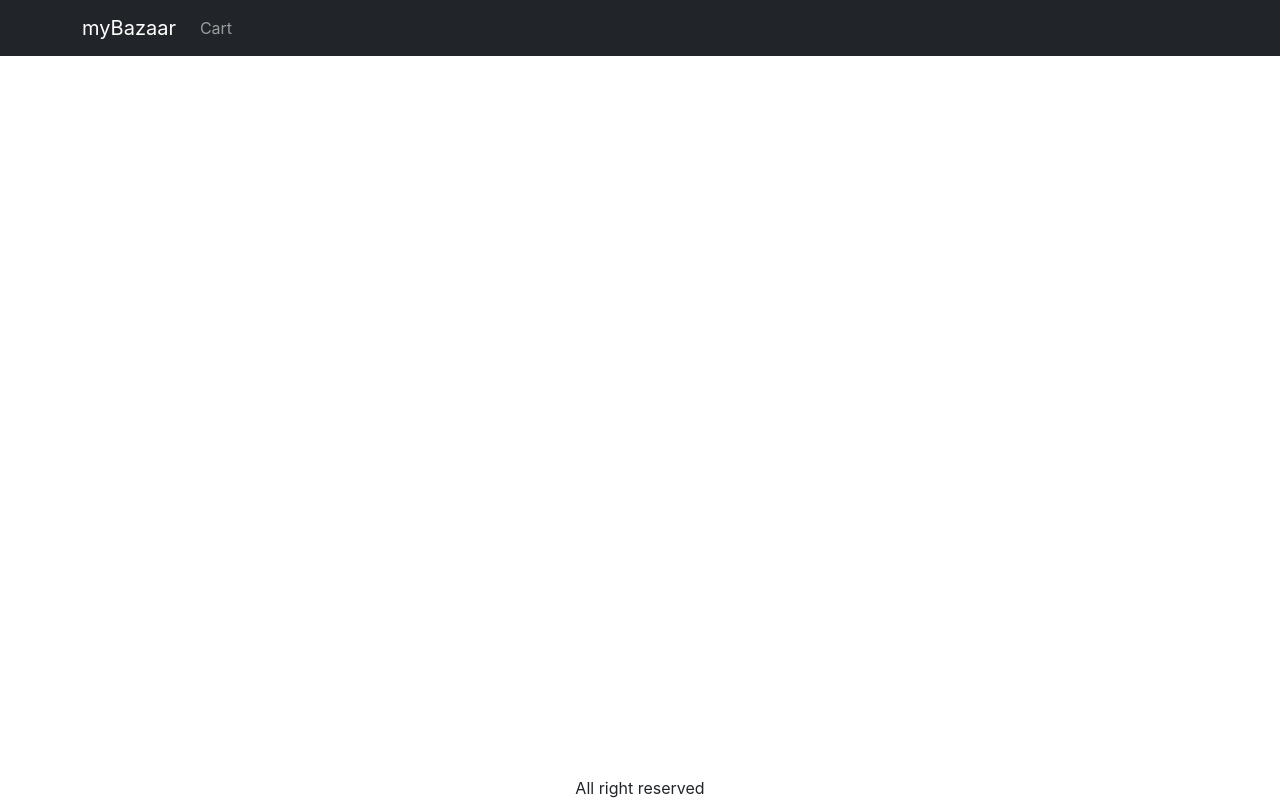
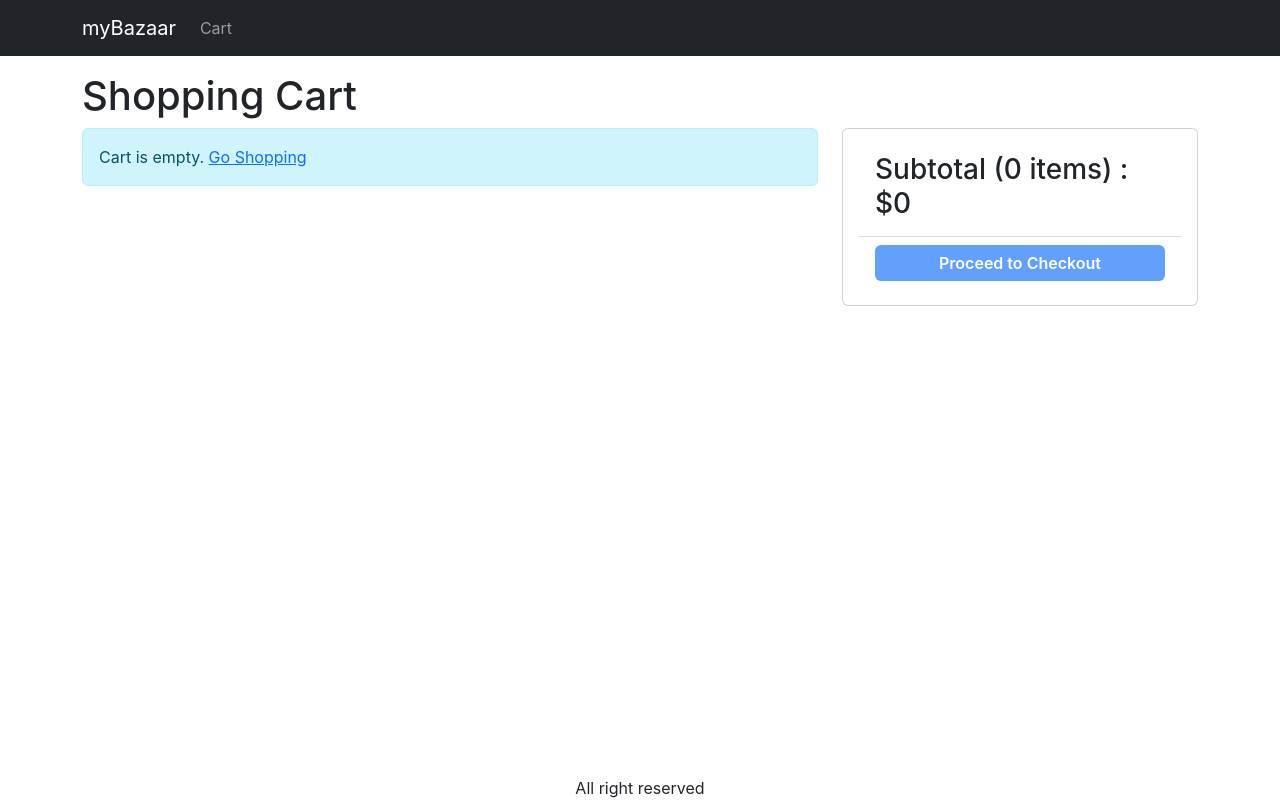
Before and after one commit to X-genius/myBazaar, a React (Create React App) app in the folder client/: page /cart in a window 1280 px wide. Built offline with nearby package versions, Linux system fonts and the light colour scheme.

Commit message:
create-cart-screen

```diff
--- a/client/src/App.js
+++ b/client/src/App.js
@@ -8,6 +8,7 @@ import Nav from 'react-bootstrap/Nav';
 import Badge from 'react-bootstrap/Badge';
 import { Store } from './Store';
 import { useContext } from 'react';
+import CartScreen from './screens/CartScreen';
 
 function App() {
   const { state } = useContext(Store);
@@ -38,6 +39,7 @@ function App() {
           <Container className="mt-3">
             <Routes>
               <Route path="/product/:slug" element={<ProductScreen />} />
+              <Route path="/cart" element={<CartScreen />} />
               <Route path="/" element={<HomeScreen />} />
             </Routes>
           </Container>
--- a/client/src/index.css
+++ b/client/src/index.css
@@ -45,3 +45,7 @@ main {
 .product-info {
   padding: 1rem;
 }
+
+.img-thumbnail {
+  height: 80px;
+}
--- /dev/null
+++ b/client/src/screens/CartScreen.js
@@ -0,0 +1,104 @@
+import React, { useContext } from 'react';
+import { Store } from '../Store';
+import { Helmet } from 'react-helmet-async';
+import Row from 'react-bootstrap/Row';
+import Col from 'react-bootstrap/Col';
+import MessageBox from '../components/MessageBox';
+import Card from 'react-bootstrap/Card';
+import ListGroup from 'react-bootstrap/ListGroup';
+import Button from 'react-bootstrap/Button';
+import { Link } from 'react-router-dom';
+
+function CartScreen() {
+  const { state, dispatch: ctxDispatch } = useContext(Store);
+  const {
+    cart: { cartItems },
+  } = state;
+
+  return (
+    <div>
+      <Helmet>
+        <title>Shopping Cart</title>
+      </Helmet>
+
+      <h1>Shopping Cart</h1>
+
+      <Row>
+        <Col md={8}>
+          {cartItems.length === 0 ? (
+            <MessageBox>
+              Cart is empty. <Link to="/">Go Shopping</Link>
+            </MessageBox>
+          ) : (
+            <ListGroup>
+              {cartItems.map((item) => (
+                <ListGroup.Item key={item._id}>
+                  <Row className="align-items-center">
+                    <Col md={4}>
+                      <img
+                        src={item.image}
+                        alt={item.name}
+                        className="img-fluid rounded img-thumbnail"
+                      ></img>{' '}
+                      <Link to={`/product/${item.slug}`}>{item.name}</Link>
+                    </Col>
+
+                    <Col md={3}>
+                      <Button variant="light" disabled={item.quantity === 1}>
+                        <i className="fas fa-minus-circle"></i>
+                      </Button>{' '}
+                      <span>{item.quantity}</span>{' '}
+                      <Button
+                        variant="light"
+                        disabled={item.quantity === item.countInStock}
+                      >
+                        <i className="fas fa-plus-circle"></i>
+                      </Button>
+                    </Col>
+
+                    <Col md={3}>${item.price}</Col>
+
+                    <Col md={2}>
+                      <Button variant="light">
+                        <i className="fas fa-trash"></i>
+                      </Button>
+                    </Col>
+                  </Row>
+                </ListGroup.Item>
+              ))}
+            </ListGroup>
+          )}
+        </Col>
+
+        <Col md={4}>
+          <Card>
+            <Card.Body>
+              <ListGroup variant="flush">
+                <ListGroup.Item>
+                  <h3>
+                    Subtotal ({cartItems.reduce((a, c) => a + c.quantity, 0)}{' '}
+                    items) : $
+                    {cartItems.reduce((a, c) => a + c.price * c.quantity, 0)}
+                  </h3>
+                </ListGroup.Item>
+                <ListGroup.Item>
+                  <div className="d-grid">
+                    <Button
+                      type="button"
+                      variant="primary"
+                      disabled={cartItems.length === 0}
+                    >
+                      Proceed to Checkout
+                    </Button>
+                  </div>
+                </ListGroup.Item>
+              </ListGroup>
+            </Card.Body>
+          </Card>
+        </Col>
+      </Row>
+    </div>
+  );
+}
+
+export default CartScreen;
--- a/client/src/screens/ProductScreen.js
+++ b/client/src/screens/ProductScreen.js
@@ -1,5 +1,5 @@
 import React, { useContext } from 'react';
-import { useParams } from 'react-router-dom';
+import { useNavigate, useParams } from 'react-router-dom';
 import { useReducer, useEffect } from 'react';
 import axios from 'axios';
 import Row from 'react-bootstrap/Row';
@@ -28,6 +28,7 @@ const reducer = (state, action) => {
   }
 };
 function ProductScreen() {
+  const navigate = useNavigate();
   //useParam hooks
   const params = useParams();
   const { slug } = params;
@@ -67,6 +68,7 @@ function ProductScreen() {
       type: 'CART_ADD_ITEM',
       payload: { ...product, quantity },
     });
+    navigate('/cart');
   };
 
   return loading ? (
```
Also changed, not shown: 1 other file (tests, documents, lock files or other folders).
